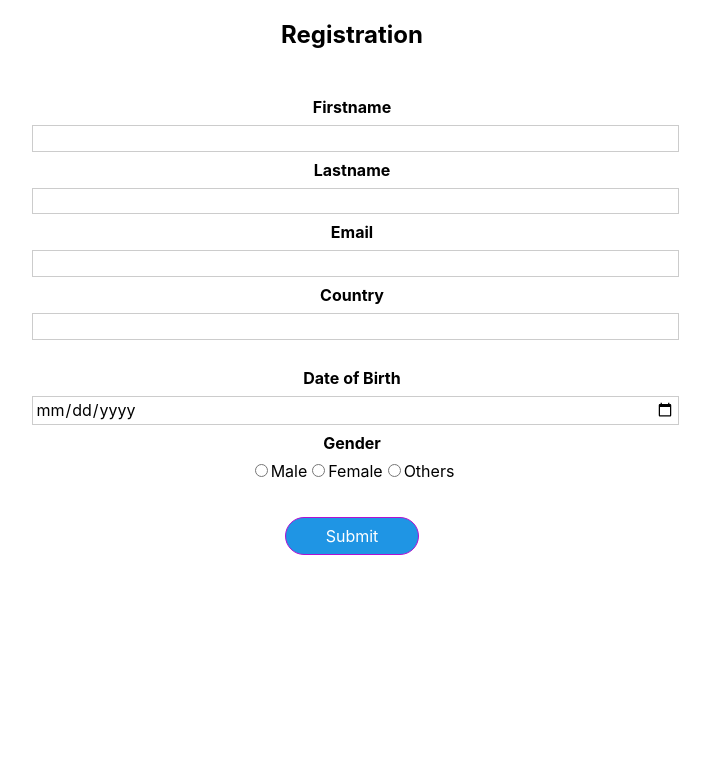
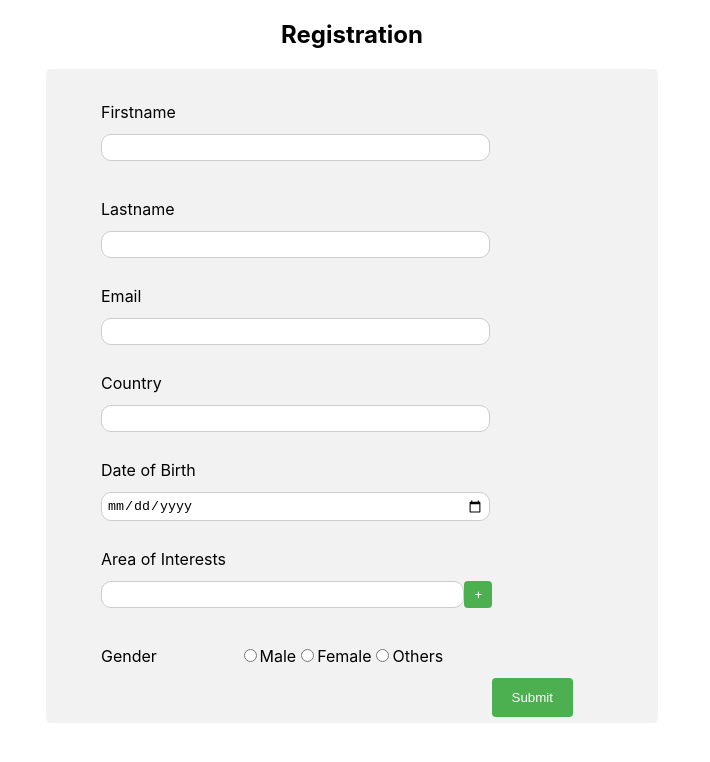
Before and after one commit to faris-rapid/react-registration-form, a React (Create React App) app: page / in a window 1280 px wide. Shown: the top 762 px of the page, without its empty margins (288-998 px from the left). Built offline with nearby package versions, Linux system fonts and the light colour scheme; the HTML template or start-up script is replaced by a standard one.

Commit message:
Added interest field, Validation to the interest

```diff
--- a/src/App.css
+++ b/src/App.css
@@ -1,5 +1,4 @@
 .App {
-  text-align: center;
 }
 
 .App-logo {
--- a/src/App.js
+++ b/src/App.js
@@ -1,6 +1,6 @@
 import { useState } from 'react';
 import './App.css';
-import AddUserForm from './components/UserForm';
+import UserForm from './components/UserForm';
 import DisplayUser from './components/DisplayUser';
 
 function App() {
@@ -12,7 +12,7 @@ function App() {
 
 	return (
 		<div className="App">
-			{!userData && <AddUserForm regData={getFormData} />}
+			{!userData && <UserForm regData={getFormData} />}
 			{userData && <DisplayUser userData={userData} />}
 		</div>
 	);
--- a/src/components/AddUserForm.module.css
+++ b/src/components/AddUserForm.module.css
@@ -1,46 +1,62 @@
 .input {
-	margin: 2rem auto;
-	padding: 1rem;
-	width: 90%;
-	max-width: 40rem;
+	width: 40%;
+	border-radius: 5px;
+	background-color: #f2f2f2;
+	padding: 10px 50px;
+
+	margin: auto;
 }
 
 .input label {
-	display: block;
-	font-weight: bold;
-	margin-bottom: 0.5rem;
+	padding: 12px 12px 12px 0;
+	display: inline-block;
+
+	width: 25%;
+	margin-top: 6px;
 }
 
 .input input:not([type='radio']) {
-	font: inherit;
-	display: block;
-	width: 100%;
+	width: 60%;
+	padding: 5px;
 	border: 1px solid #ccc;
-	padding: 0.15rem;
-	margin-bottom: 0.5rem;
+	border-radius: 10px;
+	width: 75%;
 }
 
 .input li {
 	list-style-type: none;
-	border: 1px solid #ccc;
+	/* border: 1px solid #ccc; */
 	color: #1f95e4;
 	padding: 0.2rem;
+	width: 75%;
+}
+
+.input button[type='submit'] {
+	background-color: #4caf50;
+	color: white;
+	padding: 12px 20px;
+	border: none;
+	border-radius: 4px;
+	cursor: pointer;
+	float: right;
+	margin: -30px 30px;
 }
 
 .input button {
-	font: inherit;
-	border: 1px solid #b111d1;
-	background: #1f95e4;
+	background-color: #4caf50;
 	color: white;
-	padding: 0.5rem 2.5rem;
+	border: none;
+	border-radius: 4px;
 	cursor: pointer;
-	font-size: 1rem;
-	border-radius: 30px;
+	padding: 6px 10px;
 }
 
-.input button:disabled {
-	background: #ccc;
-	border-color: #ccc;
-	color: #666666;
-	cursor: not-allowed;
+.input div {
+	border-radius: 5px;
+	background-color: #f2f2f2;
+	padding: 5px;
 }
+
+.input h2 {
+	text-align: center;
+}
--- a/src/components/DisplayUser.js
+++ b/src/components/DisplayUser.js
@@ -2,16 +2,22 @@ import React from 'react';
 
 const DisplayUser = (props) => {
 	return (
-		<div>
+		<div style={{ margin: 'auto', width: '50%' }}>
 			<h2>User Details</h2>
-			<h3>
+			<h4>
 				Name: {props.userData.fname} {props.userData.lname}
-			</h3>
+			</h4>
 			<div>
 				<h4>Email: {props.userData.email}</h4>
 				<h4>Country: {props.userData.country}</h4>
 				<h4>DOB: {props.userData.dob}</h4>
 				<h4>Gender: {props.userData.gender}</h4>
+				<h4>
+					Interests:{' '}
+					{props.userData.interestList.map((element) => (
+						<li>{element}</li>
+					))}
+				</h4>
 			</div>
 		</div>
 	);
--- a/src/components/UserForm.js
+++ b/src/components/UserForm.js
@@ -2,27 +2,27 @@ import React, { useState } from 'react';
 import { CountryList } from './constants/countryList';
 import styles from './AddUserForm.module.css';
 
-const AddUserForm = (props) => {
+const UserForm = (props) => {
 	const [formData, setFormData] = useState({
 		fname: '',
 		lname: '',
 		email: '',
 		country: '',
 		dob: '',
-		gender: '',
+		gender: null,
+		interest: null,
 	});
-
+	const [interestList, setInterestList] = useState([]);
 	const [filteredCountry, setFilteredCountry] = useState([]);
 	const [error, setError] = useState({
-		fnameError: '',
-		genderError: '',
-		isGenderValid: false,
+		fnameError: null,
+		genderError: null,
 	});
 
 	let countryLists = CountryList;
 
 	const suggestionHandler = (event) => {
-		setFormData({ formData, country: event.target.innerText });
+		setFormData({ ...formData, country: event.target.innerText });
 		setFilteredCountry([]);
 	};
 
@@ -30,21 +30,51 @@ const AddUserForm = (props) => {
 		setFormData({ ...formData, [event.target.name]: event.target.value });
 
 		//country type ahead
-		if (event.target.name === 'country')
+		if (event.target.name === 'country') {
 			setFilteredCountry(
 				countryLists.filter((element) => {
 					return element.toLowerCase().includes(event.target.value);
 				})
 			);
+		}
 
-		//gender validation
 		if (event.target.name === 'gender') {
+			//gender validation
 			setError((prevValue) => ({
 				...prevValue,
-				isGenderValid: true,
-				genderError: '',
+				genderError: null,
 			}));
 		}
+	};
+
+	//adding new interest
+	const addInterestHandler = () => {
+		let list = [...interestList];
+
+		//interest validation
+		if (!formData.interest) {
+			setError({
+				...error,
+				interestError: 'Interest cannot be blank',
+			});
+		} else if (!list.every((element) => element !== formData.interest)) {
+			setError({
+				...error,
+				interestError: `${formData.interest} already taken`,
+			});
+		} else {
+			//adding data to interestList
+			setError({ ...error, interestError: null });
+			setInterestList([...interestList, formData.interest]);
+		}
+		setFormData({ ...formData, interest: '' });
+	};
+
+	//removing existing interest
+	const removeInterestHandler = (index) => {
+		const list = [...interestList];
+		list.splice(index, 1);
+		setInterestList(list);
 	};
 
 	const submitHandler = (event) => {
@@ -54,30 +84,34 @@ const AddUserForm = (props) => {
 		if (formData.fname.length < 3) {
 			setError((prevValue) => ({
 				...prevValue,
-				fnameError: 'Firstname: must contain more than two characters',
+				fnameError: 'Firstname must contain more than two characters',
 			}));
 		} else {
 			setError((prevValue) => ({
 				...prevValue,
-				isFnameValid: true,
-				fnameError: '',
+				fnameError: null,
 			}));
 		}
 
 		//gender validation
-		if (error.isGenderValid === false) {
+		if (!formData.gender) {
 			setError((prevValue) => ({
 				...prevValue,
-				genderError: 'Gender: not marked',
+				genderError: 'Gender not marked',
 			}));
 		}
 
 		//preventing data submit
-		if (error.isGenderValid === false || formData.fname.length < 3) {
+		if (!formData.gender || formData.fname.length < 3) {
 			return;
 		}
 
-		props.regData(formData);
+		const userData = {
+			...formData,
+			interestList,
+		};
+
+		props.regData(userData);
 	};
 
 	const {
@@ -86,11 +120,12 @@ const AddUserForm = (props) => {
 		email = '',
 		country = '',
 		dob = '',
+		interest = '',
 	} = formData;
 
 	return (
 		<div>
-			<h2>Registration</h2>
+			<h2 style={{ textAlign: 'center' }}>Registration</h2>
 			<div className={styles.input}>
 				<form onSubmit={submitHandler}>
 					<div>
@@ -102,8 +137,8 @@ const AddUserForm = (props) => {
 							onChange={eventChangeHandler}
 							required
 						/>
+						<div style={{ color: 'red' }}>{error.fnameError}</div>
 					</div>
-
 					<div>
 						<label>Lastname</label>
 						<input
@@ -113,7 +148,6 @@ const AddUserForm = (props) => {
 							onChange={eventChangeHandler}
 						/>
 					</div>
-
 					<div>
 						<label>Email</label>
 						<input
@@ -124,7 +158,6 @@ const AddUserForm = (props) => {
 							required
 						/>
 					</div>
-
 					<div>
 						<label>Country</label>
 						<input
@@ -139,9 +172,7 @@ const AddUserForm = (props) => {
 								{element}
 							</li>
 						))}
-						<br />
 					</div>
-
 					<div>
 						<label>Date of Birth</label>
 						<input
@@ -151,6 +182,33 @@ const AddUserForm = (props) => {
 							onChange={eventChangeHandler}
 							required
 						/>
+					</div>
+					<div>
+						<label>Area of Interests</label>
+						<br />
+						<input
+							style={{ width: '70%' }}
+							type="text"
+							name="interest"
+							value={interest}
+							onChange={eventChangeHandler}
+						/>
+
+						<button type="button" onClick={addInterestHandler}>
+							+
+						</button>
+						<div style={{ color: 'red' }}>{error.interestError}</div>
+						{interestList.map((element, index) => (
+							<li key={element}>
+								{element}
+								<button
+									type="button"
+									style={{ backgroundColor: 'red', padding: '0.8px 3px' }}
+									onClick={removeInterestHandler}>
+									x
+								</button>
+							</li>
+						))}
 					</div>
 					<div>
 						<label>Gender</label>
@@ -176,10 +234,9 @@ const AddUserForm = (props) => {
 						/>
 						Others
 						<br />
-						<p style={{ color: 'red' }}>{error.fnameError}</p>
-						<p style={{ color: 'red' }}>{error.genderError}</p>
+						<div style={{ color: 'red' }}>{error.genderError}</div>
 						<br />
-						<button>Submit</button>
+						<button type="submit">Submit</button>
 					</div>
 				</form>
 			</div>
@@ -187,4 +244,4 @@ const AddUserForm = (props) => {
 	);
 };
 
-export default AddUserForm;
+export default UserForm;
```
Lines whose indentation alone changed are shown as unchanged.
